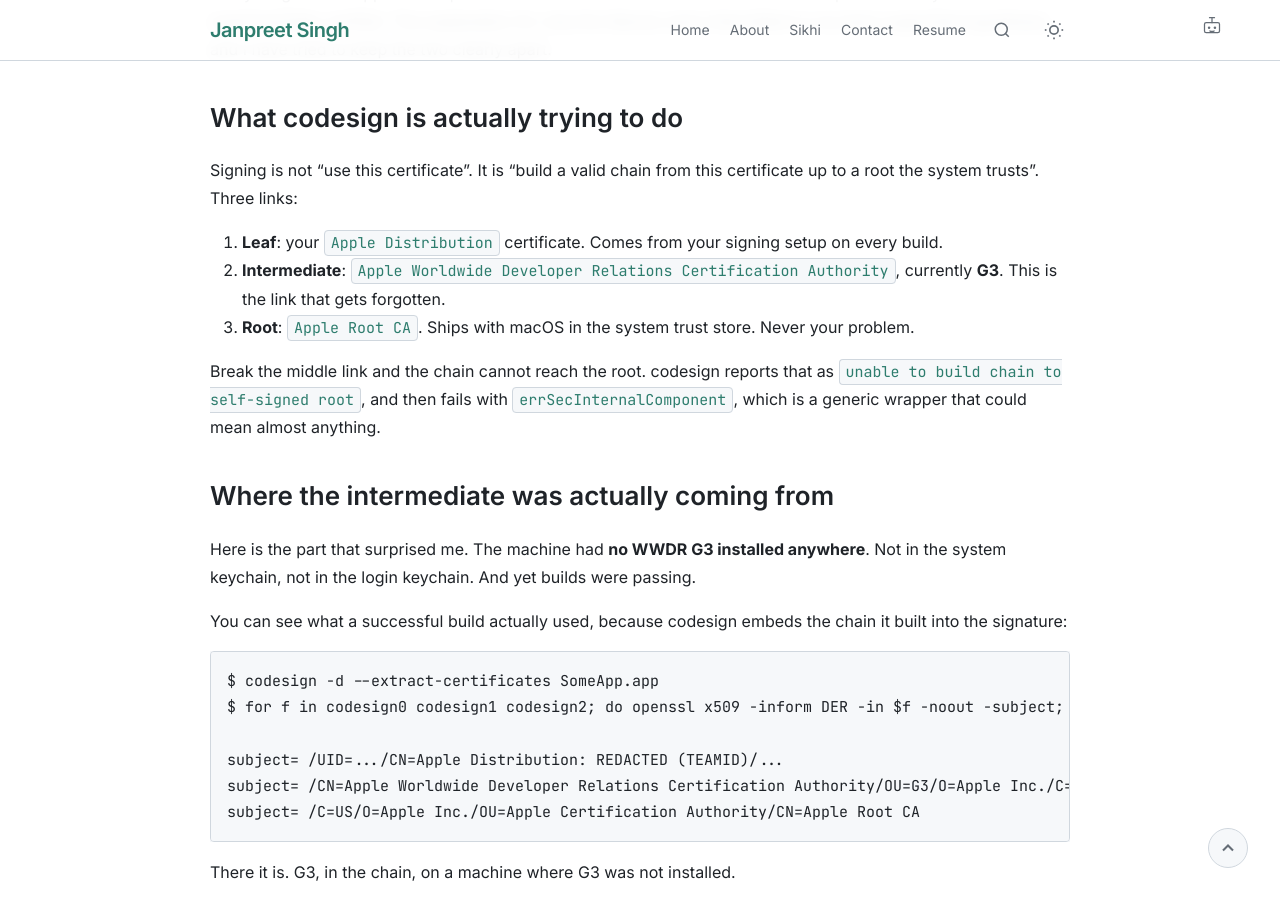
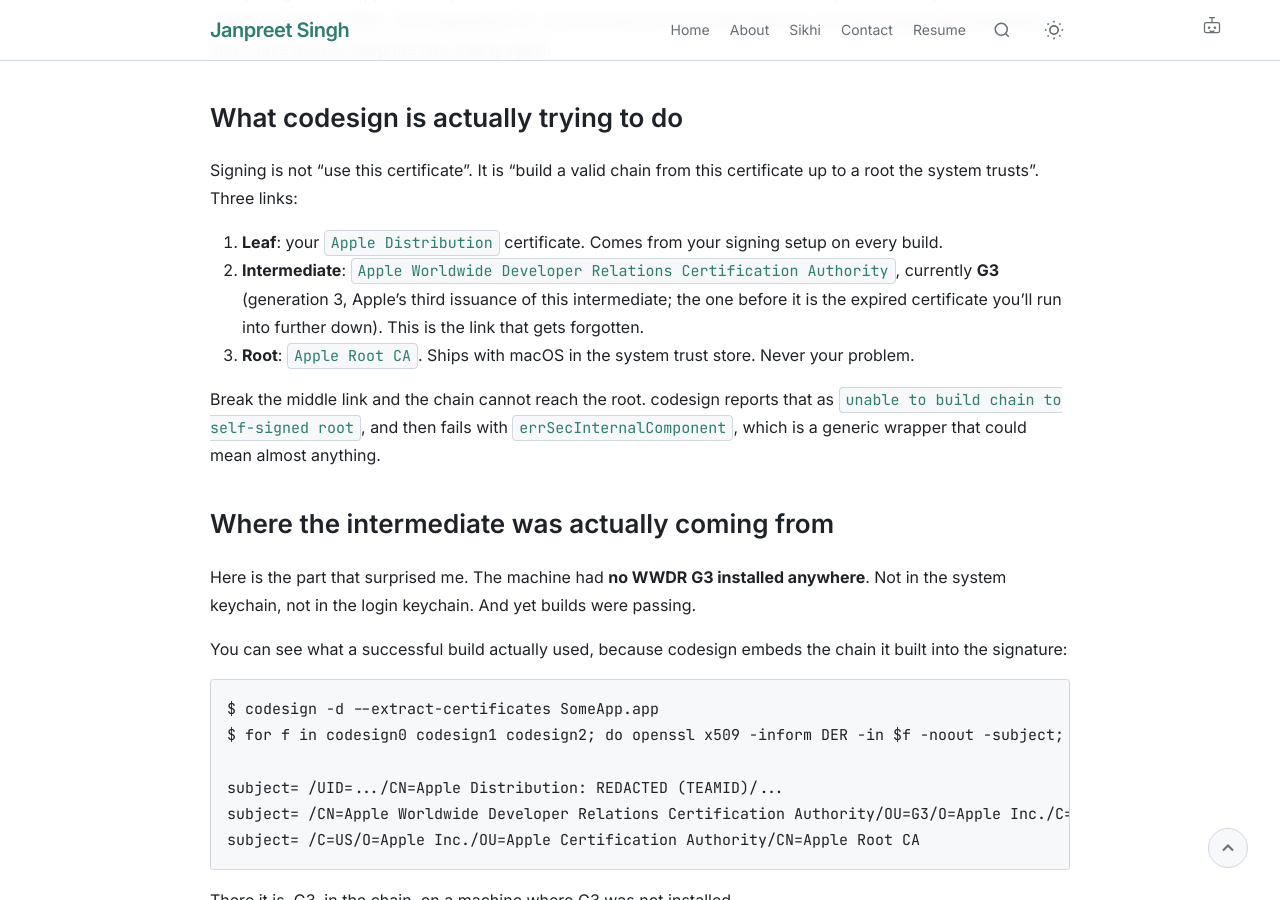
Before and after one commit to janpreet/vigilant-dollop, a Jekyll site: the page built from _posts/2026-07-15-codesign-missing-intermediate.md, in a window 1280 px wide and 900 px high, scrolled down 1824 px. Built offline with Jekyll 4.4.1, drawn with Linux system fonts in a browser that asks for light colours; comment, search, counter and statistics services are not loaded.

Commit message:
Clarify G3 generation and fix discard origin in naan post
Explain that WWDR G3 means the third-generation intermediate cert,
tying it to the expired one mentioned later in the post. Correct the
naan post's intro: the discard came from today's weekly starter
feeding, not a jar sitting in the fridge.

Co-Authored-By: Claude Sonnet 5 <noreply@anthropic.com>

```diff
--- a/_posts/2026-07-15-codesign-missing-intermediate.md
+++ b/_posts/2026-07-15-codesign-missing-intermediate.md
@@ -78,8 +78,9 @@ Signing is not "use this certificate". It is "build a valid chain from this cert
 root the system trusts". Three links:
 
 1. **Leaf**: your `Apple Distribution` certificate. Comes from your signing setup on every build.
-2. **Intermediate**: `Apple Worldwide Developer Relations Certification Authority`, currently **G3**.
-   This is the link that gets forgotten.
+2. **Intermediate**: `Apple Worldwide Developer Relations Certification Authority`, currently **G3**
+   (generation 3, Apple's third issuance of this intermediate; the one before it is the expired
+   certificate you'll run into further down). This is the link that gets forgotten.
 3. **Root**: `Apple Root CA`. Ships with macOS in the system trust store. Never your problem.
 
 Break the middle link and the chain cannot reach the root. codesign reports that as
```
Also changed, not shown: _posts/2026-07-15-sourdough-discard-aloo-naan.md (+1 -1 lines).
